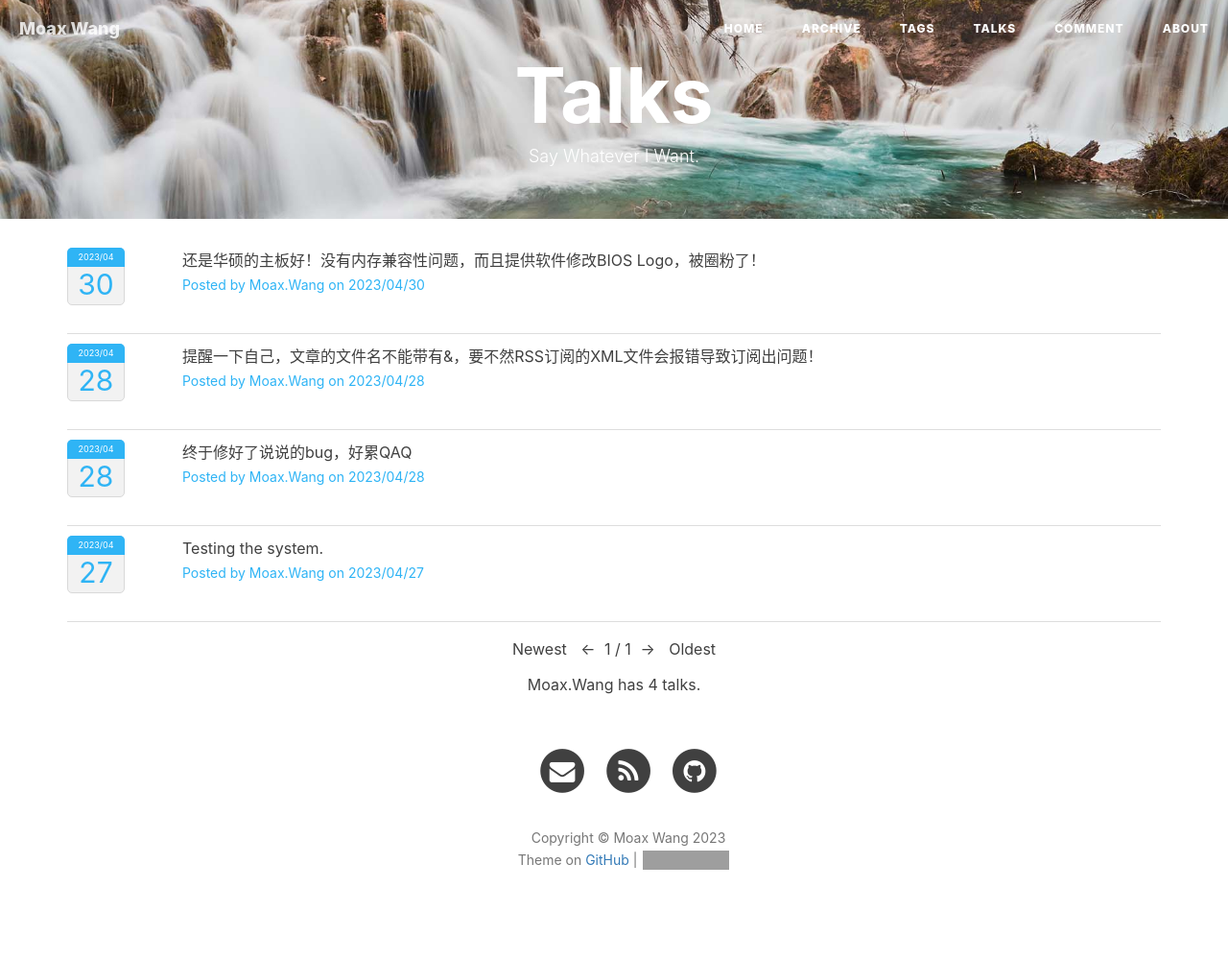
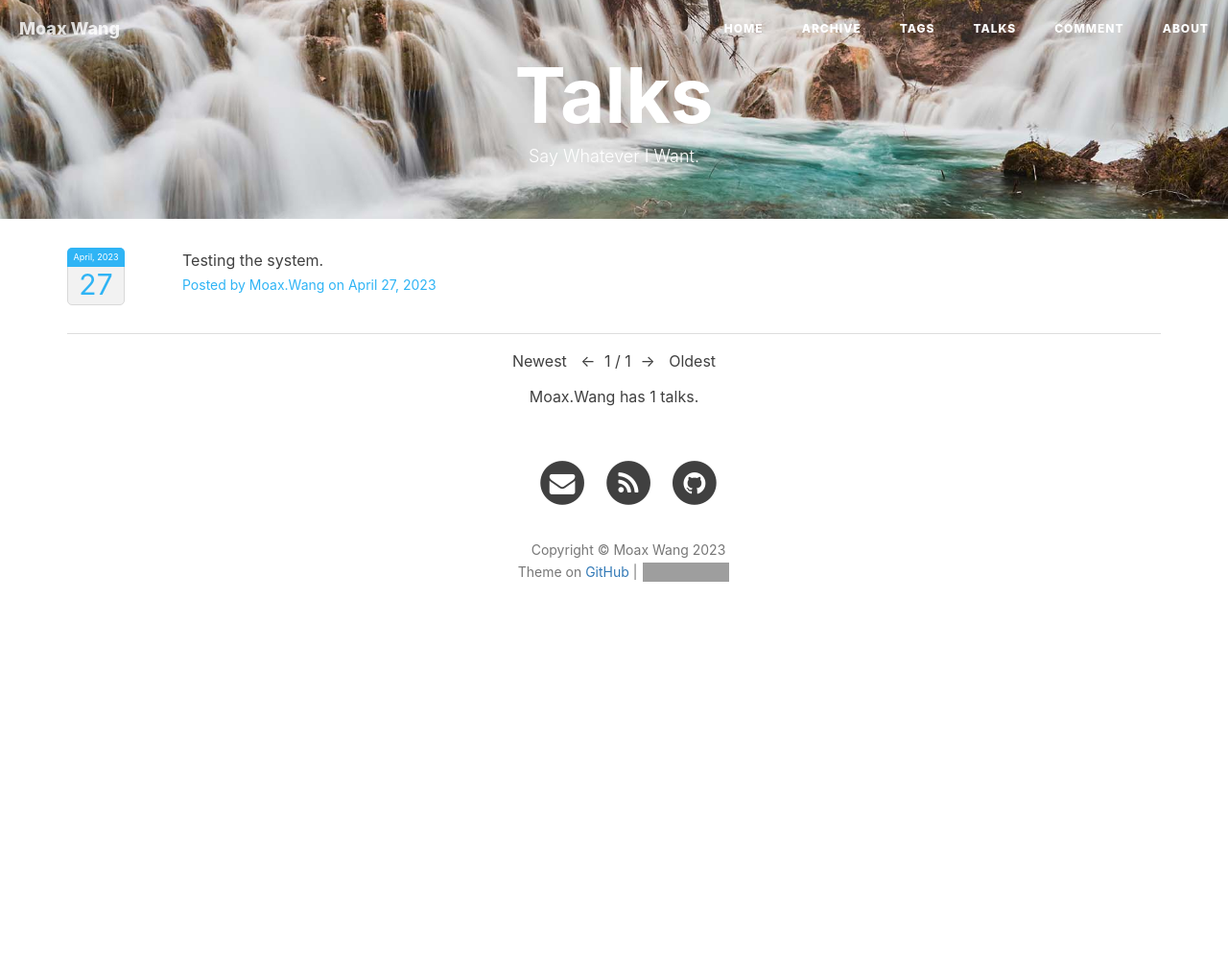
Before and after one commit to WinchellWang/winchellwang.github.io, a Jekyll site: the page built from 3talk.html, in a window 1280 px wide. Shown: the whole page at 96% size. Built offline with Jekyll 4.4.1, drawn with Linux system fonts in a browser that asks for light colours; nearby versions of some CDN libraries; comment, search, counter and statistics services are not loaded; after the commit the page ends 900 px from its top, so only the background shows below that; grey boxes are pictures that could not be loaded.

Commit message:
Layout Update

```diff
--- a/3talk.html
+++ b/3talk.html
@@ -133,12 +133,12 @@ permalink: /talk/
         {% for talk in site.data.talks2 %}
         <div class="hexo-douban-item">
             <div class="page-action-calendar">
-                <div class="sub-month">{{ talk.talkmonth }}</div>
-                <div class="sub-day">{{ talk.talkday }}</div>
+                <div class="sub-month" class="post-meta">{{ talk.talkdate | date: "%B, %Y" }}</div>
+                <div class="sub-day">{{ talk.talkdate | date: "%-d" }}</div>
             </div>
             <div class="hexo-douban-info">
                 <div class="hexo-douban-title">{{ talk.mytalk }}</div>
-                <div class="hexo-douban-meta">Posted by  Moax.Wang on {{ talk.talkmonth }}/{{ talk.talkday }}</a></div>
+                <div class="hexo-douban-meta" class="post-meta">Posted by  Moax.Wang on {{ talk.talkdate | date: "%B %-d, %Y" }}</a></div>
             </div>
         </div>
         {% endfor %}
@@ -150,12 +150,11 @@ permalink: /talk/
         {% for talk in site.data.talks2 %}
         <div class="hexo-douban-item">
             <div class="page-action-calendar">
-                <div class="sub-month">{{ talk.talkmonth }}</div>
-                <div class="sub-day">{{ talk.talkday }}</div>
+                <div class="sub-month" class="post-meta">{{ talk.talkdate | date: "%B, %Y" }}</div>
             </div>
             <div class="hexo-douban-info">
                 <div class="hexo-douban-title">{{ talk.mytalk }}</div>
-                <div class="hexo-douban-meta">Posted by  Moax.Wang on {{ talk.talkmonth }}/{{ talk.talkday }}</a></div>
+                <div class="hexo-douban-meta" class="post-meta">Posted by  Moax.Wang on {{ talk.talkdate | date: "%B %-d, %Y" }}</a></div>
             </div>
         </div>
         {% endfor %}
@@ -167,12 +166,12 @@ permalink: /talk/
         {% for talk in site.data.talks %}
         <div class="hexo-douban-item">
             <div class="page-action-calendar">
-                <div class="sub-month">{{ talk.talkmonth }}</div>
-                <div class="sub-day">{{ talk.talkday }}</div>
+                <div class="sub-month" class="post-meta">{{ talk.talkdate | date: "%B, %Y" }}</div>
+                <div class="sub-day">{{ talk.talkdate | date: "%-d" }}</div>
             </div>
         <div class="hexo-douban-info">
             <div class="hexo-douban-title">{{ talk.mytalk }}</div>
-            <div class="hexo-douban-meta">Posted by  Moax.Wang on {{ talk.talkmonth }}/{{ talk.talkday }}</a></div>
+            <div class="hexo-douban-meta" class="post-meta">Posted by  Moax.Wang on {{ talk.talkdate | date: "%B %-d, %Y" }}</a></div>
         </div>
 
         </div>
--- a/_data/talks.yml
+++ b/_data/talks.yml
@@ -3,18 +3,21 @@
 #   talkmonth: "2023/0"
 #   talkday: ""
 
-- mytalk: "还是华硕的主板好！没有内存兼容性问题，而且提供软件修改BIOS Logo，被圈粉了！"
-  talkmonth: "2023/04"
-  talkday: "30"
+# - mytalk: "还是华硕的主板好！没有内存兼容性问题，而且提供软件修改BIOS Logo，被圈粉了！"
+#   talkmonth: "2023/04"
+#   talkday: "30"
 
-- mytalk: "提醒一下自己，文章的文件名不能带有&，要不然RSS订阅的XML文件会报错导致订阅出问题！"
-  talkmonth: "2023/04"
-  talkday: "28"
+# - mytalk: "提醒一下自己，文章的文件名不能带有&，要不然RSS订阅的XML文件会报错导致订阅出问题！"
+#   talkmonth: "2023/04"
+#   talkday: "28"
 
-- mytalk: "终于修好了说说的bug，好累QAQ"
-  talkmonth: "2023/04"
-  talkday: "28"
+# - mytalk: "终于修好了说说的bug，好累QAQ"
+#   talkmonth: "2023/04"
+#   talkday: "28"
 
-- mytalk: "Testing the system."    #说说内容
-  talkmonth: "2023/04"    #年月格式‘2019年10’
-  talkday: "27"    #日期‘日’
+# - mytalk: "Testing the system."    #说说内容
+#   talkmonth: "2023/04"    #年月格式‘2019年10’
+#   talkday: "27"    #日期‘日’
+
+- mytalk: "Testing the system."
+  talkdate: "2023-04-27"
```
